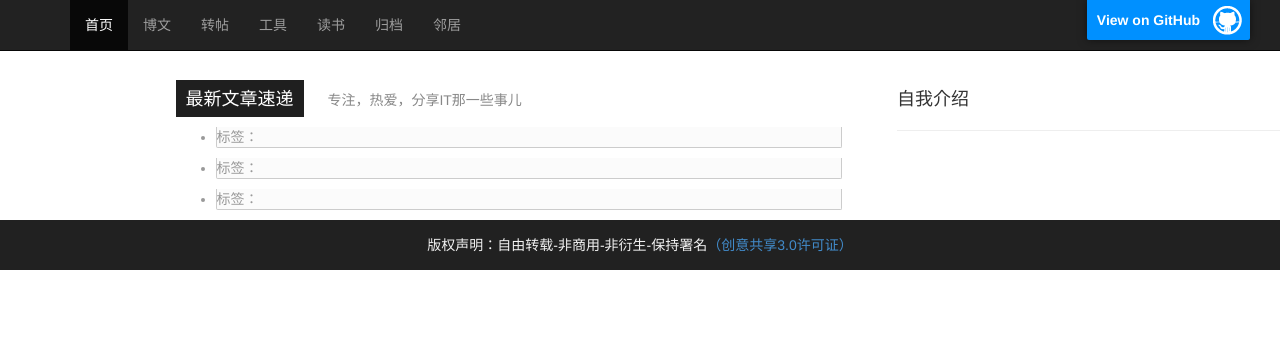
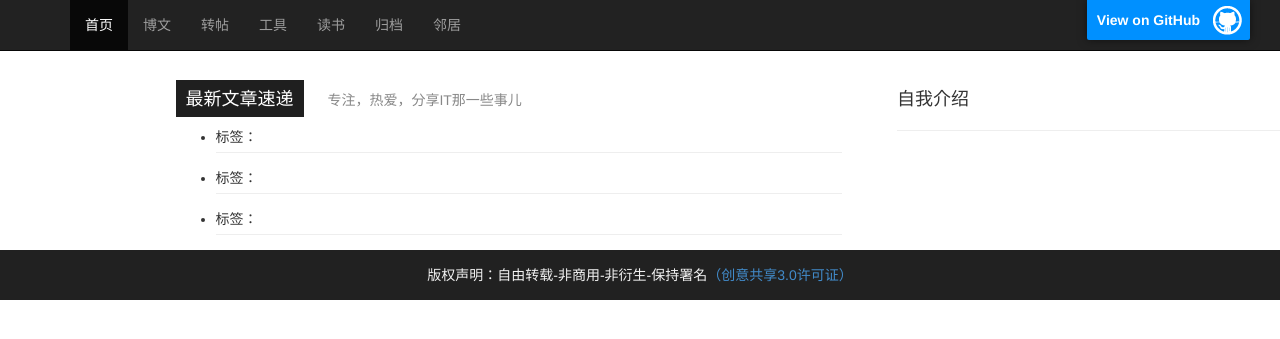
Before and after one commit to sheleng/sheleng.github.io, a Jekyll site: the page built from index.html, in a window 1280 px wide. Shown: the top 339 px of the page. Built offline with Jekyll 4.4.1, drawn with Linux system fonts in a browser that asks for light colours.

Commit message:
修改首页布局

```diff
--- a/index.html
+++ b/index.html
@@ -17,9 +17,9 @@
               <ul>
   			    {% for post in site.posts %}
 				  {% if post.category != 'books' %}
-      			    <li class="post-info">
+      			    <li>
       	  		  	  <h4><a href="{{ post.url }}">{{ post.title }}</a></h4>
-      	  		  	  <div>
+      	  		  	  <div class="post_list">
       	  		  	  	标签：
       	  		  	    {% for tag in post.tags %}
       	  		  	    	{% if forloop.first %}
```
